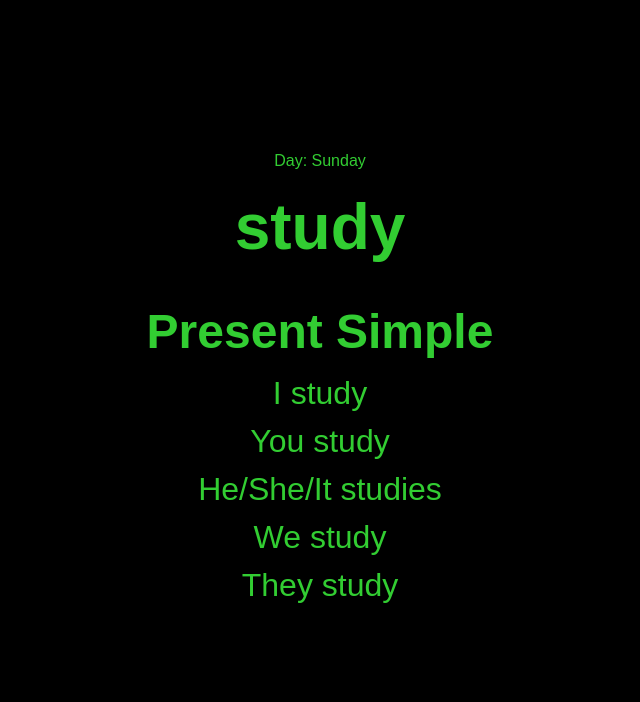
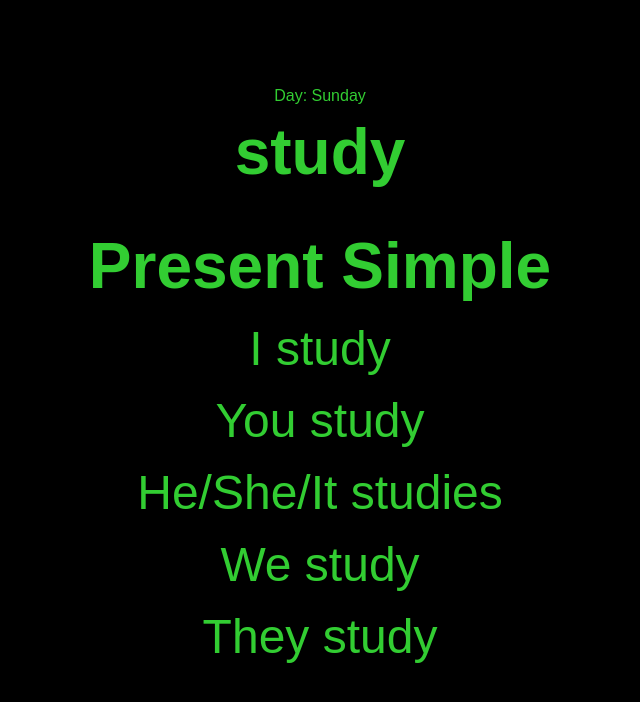
Before and after one commit to jstesting20232023/ingles, a plain HTML site: page index.html in a window 1280 px wide. Shown: the whole page, without its empty margins (320-960 px from the left). Drawn offline with Linux system fonts and the light colour scheme.

Commit message:
Update styles.css

```diff
--- a/styles.css
+++ b/styles.css
@@ -22,7 +22,7 @@ body {
 
 h1 {
     font-size: 4em; /* Tamaño de fuente para el verbo del día */
-    margin: 20px 0;
+    margin: 10px 0;
 }
 
 .time-tense {
@@ -30,11 +30,11 @@ h1 {
 }
 
 h2 {
-    font-size: 3em; /* Tamaño de fuente para el título del tiempo verbal */
+    font-size: 4em; /* Tamaño de fuente para el título del tiempo verbal */
     margin: 10px 0;
 }
 
 div[id="conjugations"] {
-    font-size: 2em; /* Tamaño de fuente para las conjugaciones verbales */
+    font-size: 3em; /* Tamaño de fuente para las conjugaciones verbales */
     line-height: 1.5em;
 }
```
